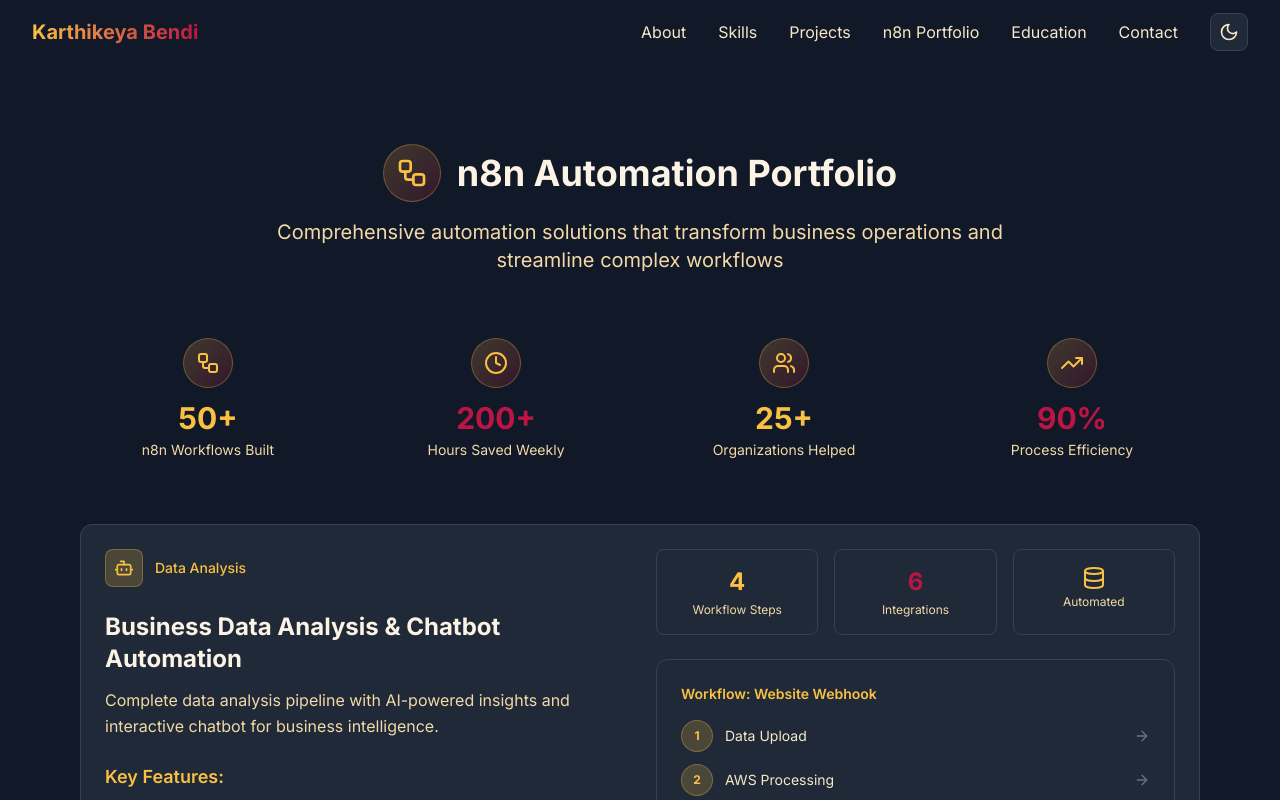
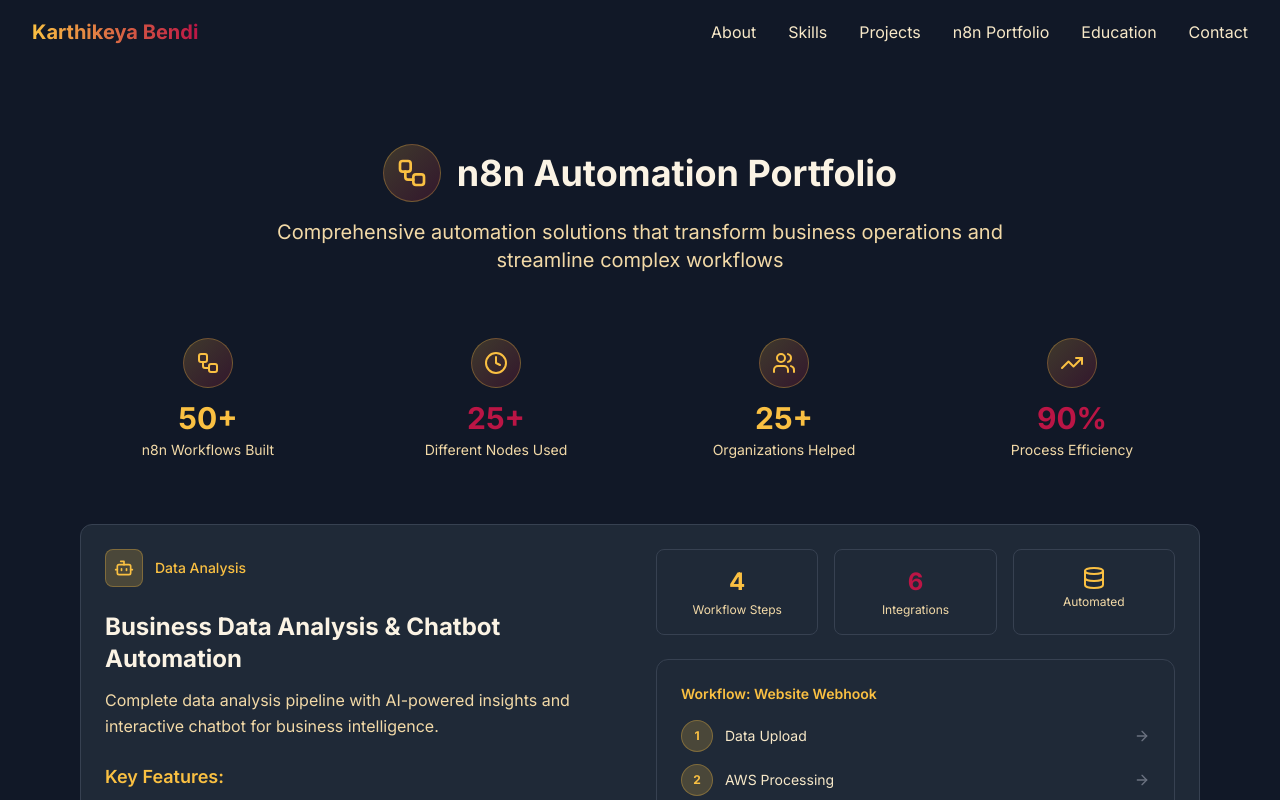
Before and after one commit to BendiKarthikeya/portfolio-website, a Next.js app: page /n8n-portfolio in a window 1280 px wide. Shown: the top 800 px of the page. Built offline with nearby package versions, Linux system fonts and the light colour scheme.

Commit message:
max all sorted

```diff
--- a/src/components/Header.tsx
+++ b/src/components/Header.tsx
@@ -2,13 +2,12 @@
 
 import { useState, useEffect } from 'react'
 import { motion } from 'framer-motion'
-import { Menu, X, Moon, Sun } from 'lucide-react'
+import { Menu, X } from 'lucide-react'
 import Link from 'next/link'
 import { useRouter } from 'next/navigation'
 
 const Header = () => {
   const [isOpen, setIsOpen] = useState(false)
-  const [isDark, setIsDark] = useState(false)
   const [scrolled, setScrolled] = useState(false)
   const router = useRouter()
 
@@ -19,11 +18,6 @@
     window.addEventListener('scroll', handleScroll)
     return () => window.removeEventListener('scroll', handleScroll)
   }, [])
-
-  const toggleTheme = () => {
-    setIsDark(!isDark)
-    document.documentElement.classList.toggle('dark')
-  }
 
   const handleNavigation = (href: string) => {
     if (href.startsWith('#')) {
@@ -85,29 +79,10 @@
                 {item.name}
               </motion.button>
             ))}
-
-            {/* Theme Toggle */}
-            <motion.button
-              whileHover={{ scale: 1.1 }}
-              whileTap={{ scale: 0.9 }}
-              onClick={toggleTheme}
-              className="p-2 rounded-lg bg-gray-800 border border-gray-700 text-cream-200 hover:border-gold-400/50"
-            >
-              {isDark ? <Sun size={20} /> : <Moon size={20} />}
-            </motion.button>
           </div>
 
           {/* Mobile Menu Button */}
           <div className="md:hidden flex items-center space-x-4">
-            <motion.button
-              whileHover={{ scale: 1.1 }}
-              whileTap={{ scale: 0.9 }}
-              onClick={toggleTheme}
-              className="p-2 rounded-lg bg-gray-800 border border-gray-700 text-cream-200 hover:border-gold-400/50"
-            >
-              {isDark ? <Sun size={20} /> : <Moon size={20} />}
-            </motion.button>
-
             <motion.button
               whileHover={{ scale: 1.1 }}
               whileTap={{ scale: 0.9 }}
--- a/src/components/Hero.tsx
+++ b/src/components/Hero.tsx
@@ -84,7 +84,9 @@
                 whileHover={{ scale: 1.05 }}
                 whileTap={{ scale: 0.95 }}
                 className="btn-secondary flex items-center gap-2"
-                download
+                download="Karthikeya_Bendi_Resume.pdf"
+                target="_blank"
+                rel="noopener noreferrer"
               >
                 <Download size={20} />
                 Download Resume
@@ -151,9 +153,9 @@
                   animate={{ scale: 1 }}
                   transition={{ delay: 1.2, type: "spring" }}
                 >
-                  200+
+                  25+
                 </motion.div>
-                <div className="text-sm text-cream-300">Hours Saved Weekly</div>
+                <div className="text-sm text-cream-300">Different Nodes Used</div>
               </div>
 
               <div className="text-center">
--- a/src/components/N8nPreview.tsx
+++ b/src/components/N8nPreview.tsx
@@ -7,8 +7,8 @@
 const N8nPreview = () => {
   const stats = [
     { icon: <Workflow className="w-6 h-6" />, value: "50+", label: "n8n Workflows Built", color: "text-gold-400" },
-    { icon: <Clock className="w-6 h-6" />, value: "200+", label: "Hours Saved Weekly", color: "text-burgundy-500" },
-    { icon: <Users className="w-6 h-6" />, value: "25+", label: "Organizations Helped", color: "text-gold-400" },
+    { icon: <Clock className="w-6 h-6" />, value: "25+", label: "Different Nodes Used", color: "text-burgundy-500" },
+    { icon: <Users className="w-6 h-6" />, value: "5+", label: "Organizations Helped", color: "text-gold-400" },
     { icon: <TrendingUp className="w-6 h-6" />, value: "90%", label: "Process Efficiency", color: "text-burgundy-500" }
   ]
 
@@ -30,7 +30,7 @@
     {
       icon: <Target className="w-8 h-8" />,
       title: "Business Process",
-      description: "End-to-end trading platform automation",
+      description: "End-to-end platform automation",
       color: "from-orange-500/20 to-red-500/20",
       borderColor: "border-orange-400/30"
     },
--- a/src/components/N8nShowcase.tsx
+++ b/src/components/N8nShowcase.tsx
@@ -7,7 +7,7 @@
 const N8nShowcase = () => {
   const stats = [
     { icon: <Workflow className="w-6 h-6" />, value: "50+", label: "n8n Workflows Built", color: "text-gold-400" },
-    { icon: <Clock className="w-6 h-6" />, value: "200+", label: "Hours Saved Weekly", color: "text-burgundy-500" },
+    { icon: <Clock className="w-6 h-6" />, value: "25+", label: "Different Nodes Used", color: "text-burgundy-500" },
     { icon: <Users className="w-6 h-6" />, value: "25+", label: "Organizations Helped", color: "text-gold-400" },
     { icon: <TrendingUp className="w-6 h-6" />, value: "90%", label: "Process Efficiency", color: "text-burgundy-500" }
   ]
--- a/src/data/portfolio.ts
+++ b/src/data/portfolio.ts
@@ -7,7 +7,7 @@
   tagline: "Transforming business processes through intelligent automation",
   bio: "Hi, I'm Karthikeya - an AI and automation enthusiast passionate about building solutions that save time and help businesses scale efficiently. I am currently pursuing a B.Sc. (Hons.) in Artificial Intelligence and Data Science at IIT Guwahati, where I've developed a strong foundation in programming, web development, and data-driven problem solving.",
   avatar: "/Images/karthikeya_crop.jpg",
-  resume: "/resume.pdf",
+  resume: "/Resume_Karthikeya.pdf",
   experience: "Over the past year, I have designed and implemented more than 50 custom automations in n8n, collectively saving over 200 hours of manual work every week. My journey includes working as an n8n Specialist Intern at Advait, where I focused on scalable automation solutions, and now collaborating with TenderSeal, Dubai, as a freelance n8n Specialist. At TenderSeal, I build intelligent workflows, seamless API integrations, and optimized processes that streamline operations and support business growth."
 }
 
```
Also changed, not shown: 1 other file (tests, documents, lock files or other folders).
